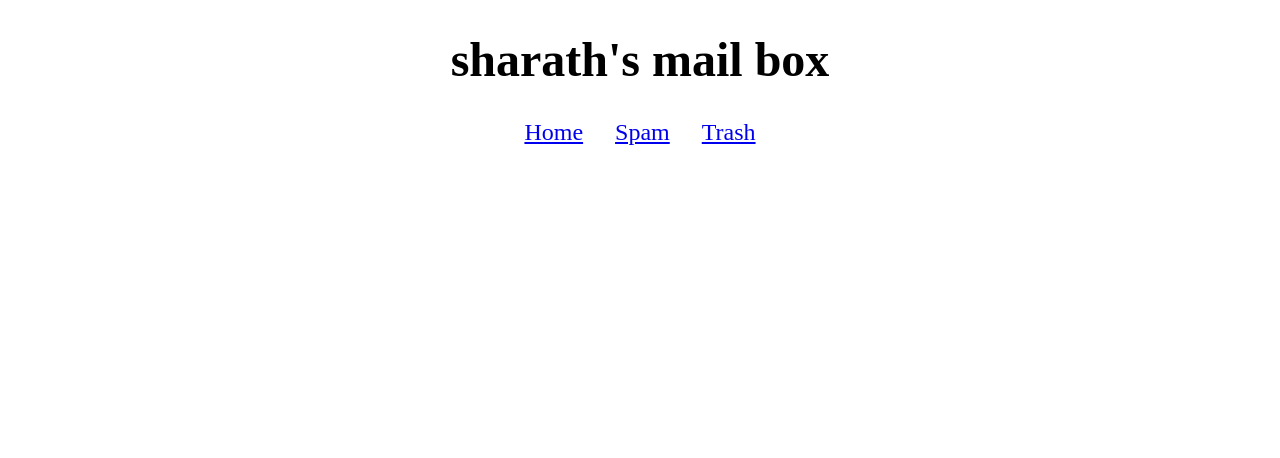
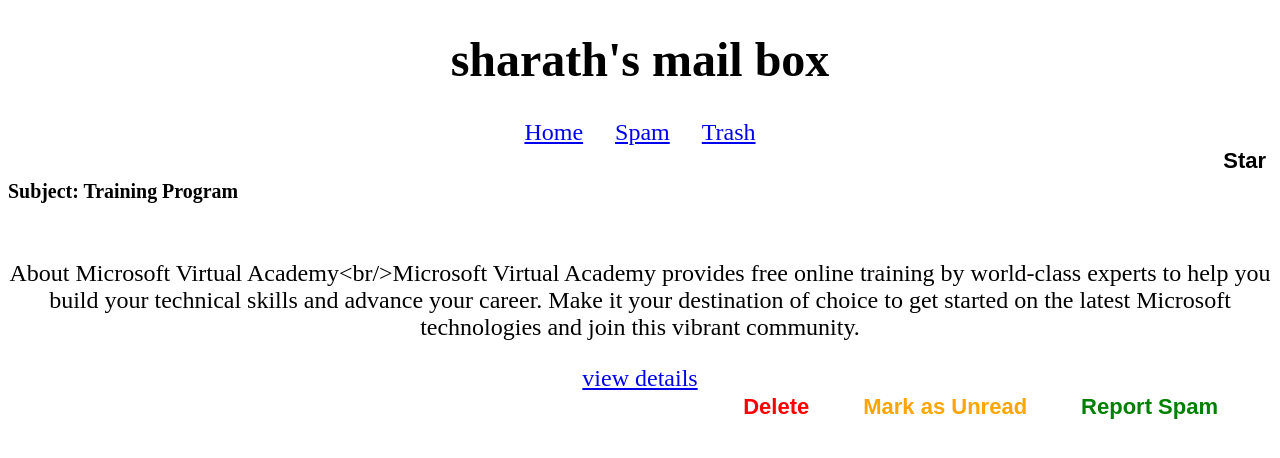
Before and after one commit to sharath-io/mail-app, a React (Create React App) app: page /mail/guid-1 in a window 1280 px wide. Shown: the top 458 px of the page. Built offline with nearby package versions, Linux system fonts and the light colour scheme.

Commit message:
added selected mail Details component

```diff
--- a/src/App.js
+++ b/src/App.js
@@ -5,6 +5,7 @@
 import {Spam} from './pages/spam';
 import {Trash} from './pages/trash';
 import {Header} from './components/header';
+import { MailDetails } from './pages/mailDetails';
 
 
 function App() {
@@ -15,6 +16,7 @@
         <Route path="/" element={<Inbox/>} />
         <Route path="/spam" element={<Spam/>} />
         <Route path="/trash" element={<Trash/>} />
+        <Route path="/mail/:mailmId" element={<MailDetails/>}/>
       </Routes>
     </div>
   );
--- a/src/pages/inbox.js
+++ b/src/pages/inbox.js
@@ -1,4 +1,5 @@
 import { useContext } from "react"
+import {NavLink} from 'react-router-dom';
 import { MailContext } from "../contexts/mailContext"
 
 export function Inbox(){
@@ -22,6 +23,7 @@
                           <button onClick={()=> dispatch({type:'STAR_UNSTAR', id: mId})}>{isStarred ? 'UnStar' : 'Star'}</button>
                         </div>
                         <p>{content}</p>
+                        <NavLink to={`/mail/${mId}`}>view details</NavLink>
                         <div className="action-btn">
                         <button className="delete-btn" onClick={()=> dispatch({type:'DEL', id: mId})}>Delete</button>
                         <button className="mark-btn" onClick={()=> dispatch({type:'READ_UNREAD', id: mId})}>Mark as {unread ? 'Read' : 'Unread'}</button>
--- /dev/null
+++ b/src/pages/mailDetails.js
@@ -0,0 +1,23 @@
+import { useContext } from "react";
+import { useParams,NavLink } from "react-router-dom";
+import { MailContext } from "..";
+export function MailDetails(){
+    const {mailmId} = useParams();
+    const {state,dispatch} = useContext(MailContext);
+    const {mId,subject,content, unread,isStarred} = state.allMails.find(mail => mail.mId===mailmId);
+    return (
+        <div>
+            <div className="subject">
+                          <h5>Subject: {subject}</h5>
+                          <button onClick={()=> dispatch({type:'STAR_UNSTAR', id: mId})}>{isStarred ? 'UnStar' : 'Star'}</button>
+            </div>
+            <p>{content}</p>
+            <NavLink to={`/mail/${mId}`}>view details</NavLink>
+            <div className="action-btn">
+              <button className="delete-btn" onClick={()=> dispatch({type:'DEL', id: mId})}>Delete</button>
+              <button className="mark-btn" onClick={()=> dispatch({type:'READ_UNREAD', id: mId})}>Mark as {unread ? 'Read' : 'Unread'}</button>
+              <button className="spam-btn" onClick={()=> dispatch({type:'SPAM', id: mId})}>Report Spam</button>
+            </div>
+         </div>
+    )
+}
```
